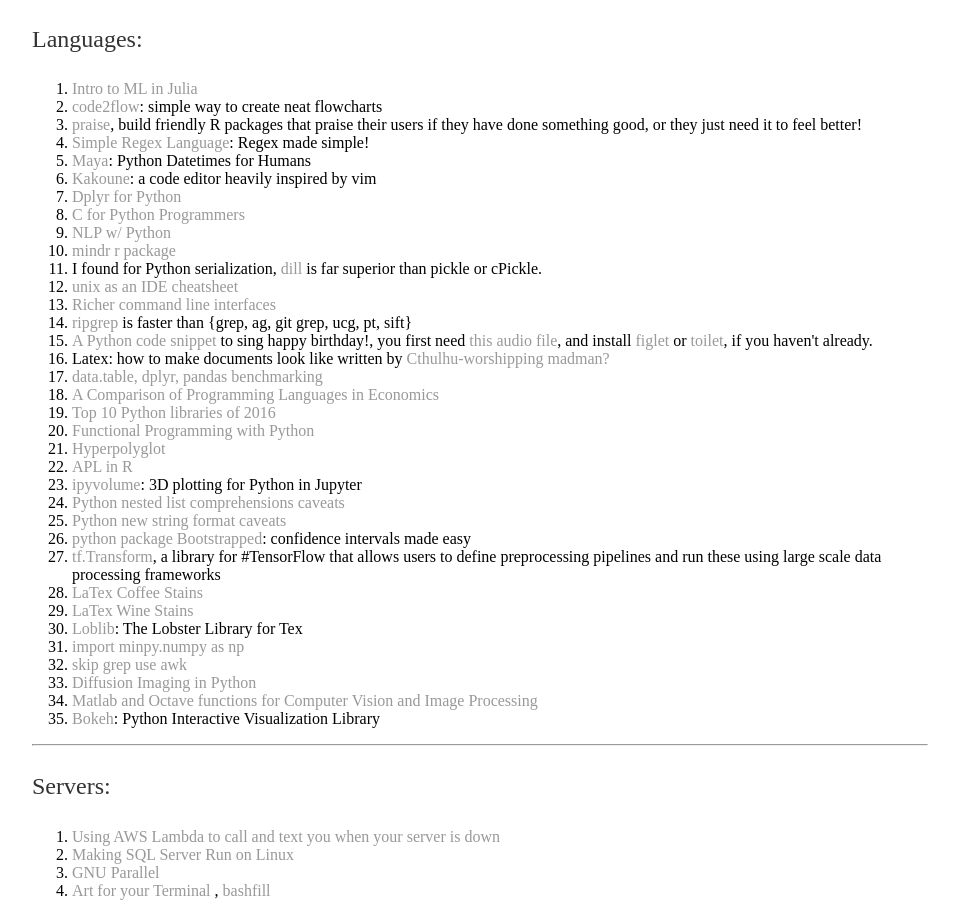
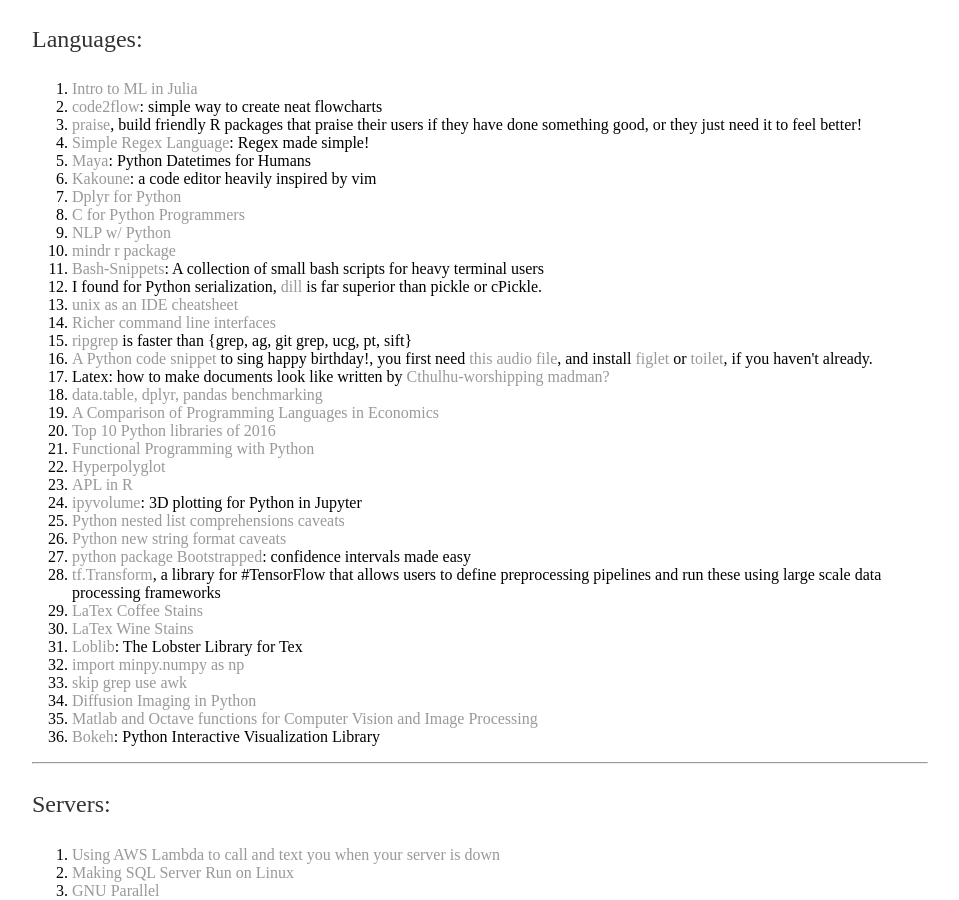
Before and after one commit to shenglih/shenglih.github.io, a Jekyll site: the page built from memo/index.html, in a window 1280 px wide and 900 px high, scrolled down 769 px. Shown: the whole window, without its empty margins (160-1119 px from the left). Built offline with Jekyll 4.4.1, drawn with Linux system fonts in a browser that asks for light colours.

Commit message:
Update index.html

```diff
--- a/memo/index.html
+++ b/memo/index.html
@@ -51,6 +51,7 @@
 		<li><a href="http://www.toves.org/books/cpy/">C for Python Programmers</a></li>
 		<li><a href="http://www.nltk.org/book/ch02.html"> NLP w/ Python</a></li>
 		<li><a href="https://github.com/pzhaonet/mindr"> mindr r package</a></li>
+		<li><a href="https://github.com/alexanderepstein/Bash-Snippets"> Bash-Snippets</a>: A collection of small bash scripts for heavy terminal users</li>
 		<li>I found for Python serialization, <a href="https://github.com/uqfoundation/dill">dill</a> is far superior than pickle or cPickle.</li>
 		<li><a href="https://sanctum.geek.nz/arabesque/series/unix-as-ide/"> unix as an IDE cheatsheet </a></li>
 		<li><a href="http://ballingt.com/rich-terminal-applications-2"> Richer command line interfaces </a></li>
```
